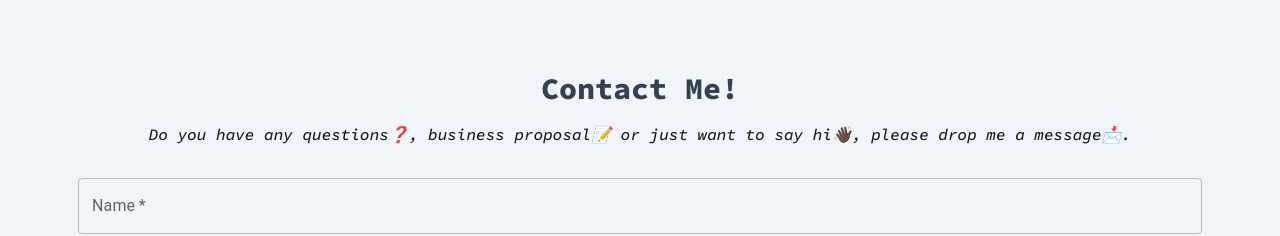
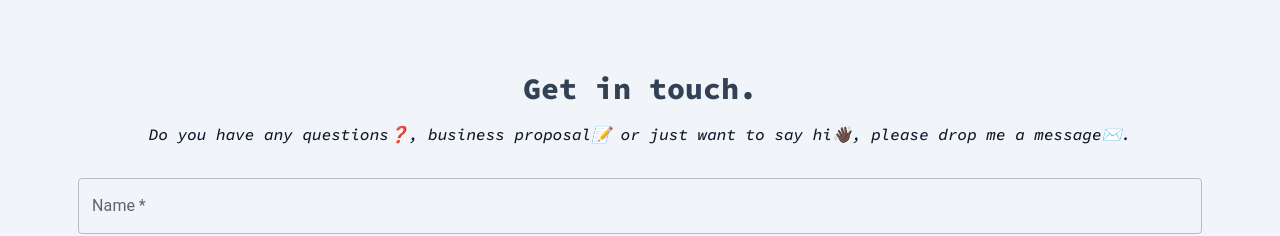
Before and after one commit to chuxmykel/chux.dev, a React (Vite) app: page / in a window 1280 px wide. Shown: the part 806-1042 px from the top of the page. Built offline with nearby package versions, Linux system fonts and the light colour scheme.

Commit message:
change contact form "lingo"

```diff
--- a/src/components/ContactMeForm.tsx
+++ b/src/components/ContactMeForm.tsx
@@ -120,11 +120,11 @@ export function ContactMeForm() {
   return (
     <div className="flex flex-col items-center w-full" id="contact-me">
       <h2 className="font-extrabold text-3xl text-slate-700 dark:text-slate-200">
-        Contact Me!
+        Get in touch.
       </h2>
       <p className="py-4 font-medium italic text-slate-900 dark:text-slate-50">
         Do you have any questions❓, business proposal📝 or just want to say
-        hi👋🏿, please drop me a message📩.
+        hi👋🏿, please drop me a message✉️.
       </p>
       <div className="mb-10 w-full">
         <form
```
